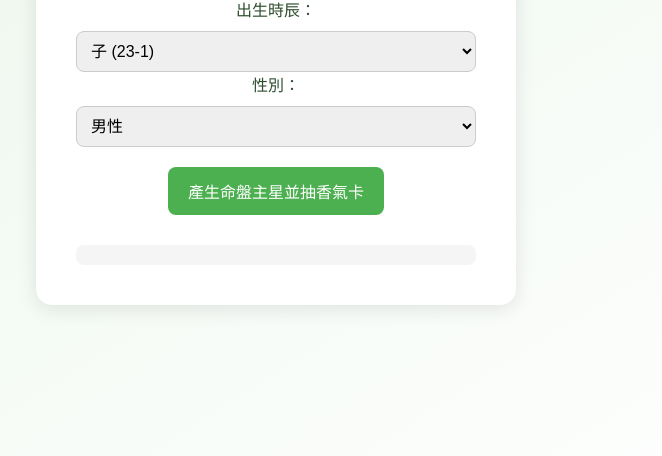
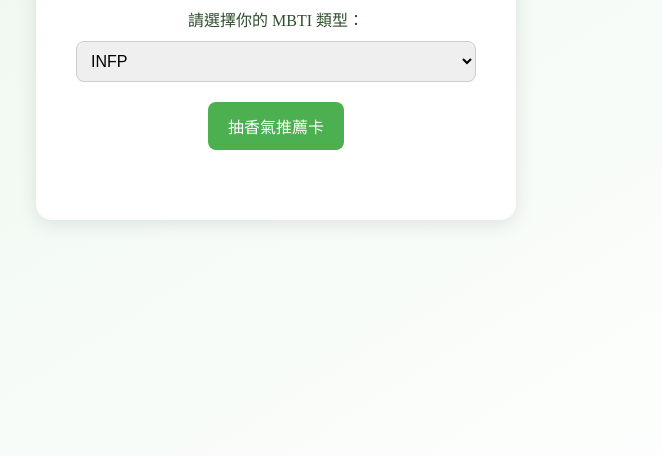
Before and after one commit to cheyuan1115/ziwei-5, a plain HTML site: page index.html in a window 1280 px wide. Shown: the part 344-800 px from the top of the page, without its empty margins (364-1026 px from the left). Drawn offline with Linux system fonts and the light colour scheme.

Commit message:
Update index.html

```diff
--- a/index.html
+++ b/index.html
@@ -3,7 +3,7 @@
 <head>
   <meta charset="UTF-8">
   <meta name="viewport" content="width=device-width, initial-scale=1.0">
-  <title>紫微命盤 × 香氣推薦</title>
+  <title>MBTI × 香氣推薦</title>
   <link href="https://fonts.googleapis.com/css2?family=Noto+Serif+TC&display=swap" rel="stylesheet">
   <style>
     body {
@@ -25,7 +25,7 @@
       width: 100%;
       text-align: center;
     }
-    select, input[type="date"] {
+    select {
       width: 100%;
       padding: 10px;
       margin-top: 10px;
@@ -55,107 +55,53 @@
       border-radius: 12px;
       margin-top: 20px;
     }
-    .debug {
-      margin-top: 20px;
-      background: #f5f5f5;
-      padding: 10px;
-      font-size: 12px;
-      white-space: pre-wrap;
-      border-radius: 8px;
-      text-align: left;
-    }
   </style>
 </head>
 <body>
   <div class="card">
-    <h2>紫微命盤 × 香氣推薦</h2>
-    <label for="birth">出生日期：</label>
-    <input type="date" id="birth" required>
-
-    <label for="hour">出生時辰：</label>
-    <select id="hour">
-      <option value="23">子 (23-1)</option>
-      <option value="1">丑 (1-3)</option>
-      <option value="3">寅 (3-5)</option>
-      <option value="5">卯 (5-7)</option>
-      <option value="7">辰 (7-9)</option>
-      <option value="9">巳 (9-11)</option>
-      <option value="11">午 (11-13)</option>
-      <option value="13">未 (13-15)</option>
-      <option value="15">申 (15-17)</option>
-      <option value="17">酉 (17-19)</option>
-      <option value="19">戌 (19-21)</option>
-      <option value="21">亥 (21-23)</option>
+    <h2>MBTI × 香氣推薦</h2>
+    <label for="mbti">請選擇你的 MBTI 類型：</label>
+    <select id="mbti">
+      <option value="INFP">INFP</option>
+      <option value="INFJ">INFJ</option>
+      <option value="INTP">INTP</option>
+      <option value="INTJ">INTJ</option>
+      <option value="ISFP">ISFP</option>
+      <option value="ISFJ">ISFJ</option>
+      <option value="ISTP">ISTP</option>
+      <option value="ISTJ">ISTJ</option>
+      <option value="ENFP">ENFP</option>
+      <option value="ENFJ">ENFJ</option>
+      <option value="ENTP">ENTP</option>
+      <option value="ENTJ">ENTJ</option>
+      <option value="ESFP">ESFP</option>
+      <option value="ESFJ">ESFJ</option>
+      <option value="ESTP">ESTP</option>
+      <option value="ESTJ">ESTJ</option>
     </select>
 
-    <label for="gender">性別：</label>
-    <select id="gender">
-      <option value="male">男性</option>
-      <option value="female">女性</option>
-    </select>
-
-    <button onclick="generateChart()">產生命盤主星並抽香氣卡</button>
+    <button onclick="getMBTIRecommendation()">抽香氣推薦卡</button>
 
     <div class="result" id="result"></div>
-    <div class="debug" id="debug"></div>
   </div>
 
   <script>
-    function generateChart() {
-      const birth = document.getElementById('birth').value;
-      const hour = document.getElementById('hour').value;
-      const gender = document.getElementById('gender').value;
-      const debug = document.getElementById('debug');
-      debug.innerText = "";
-
-      if (!birth) {
-        alert("請選擇出生日期");
-        return;
-      }
-
-      const today = new Date().toISOString().split("T")[0];
-      if (birth > today) {
-        alert("出生日期不可為未來");
-        return;
-      }
-
-      const postData = {
-        gender: gender,
-        birth: birth,
-        hour: parseInt(hour)
-      };
-
-      debug.innerText += `送出玄機命盤 API：\n${JSON.stringify(postData, null, 2)}\n`;
-
-      fetch("https://api.zhyuan.cc/ziwei", {
-        method: "POST",
-        headers: { "Content-Type": "application/json" },
-        body: JSON.stringify(postData)
-      })
-      .then(async res => {
-        const result = await res.json();
-        debug.innerText += `命盤回傳：\n${JSON.stringify(result, null, 2)}\n`;
-        const star = result.data?.命宮主星;
-        if (!star) {
-          alert("命盤產生失敗，請確認輸入是否正確");
-          return;
-        }
-        fetch("https://script.google.com/macros/s/AKfycbwiZpI9cH_YQIPXpu733EaVnj69LQUM_aSZTWB7f2sdudnocQxD5pNcozd5wHkojYA_LQ/exec?star=" + encodeURIComponent(star))
+    function getMBTIRecommendation() {
+      const mbti = document.getElementById("mbti").value;
+      fetch("https://script.google.com/macros/s/AKfycbwiZpI9cH_YQIPXpu733EaVnj69LQUM_aSZTWB7f2sdudnocQxD5pNcozd5wHkojYA_LQ/exec?star=" + mbti)
         .then(res => res.json())
         .then(data => {
-            debug.innerText += `香氣卡資料：\n${JSON.stringify(data, null, 2)}\n`;
-            document.getElementById('result').innerHTML = `
-              <h3>命宮主星：${star}</h3>
+          document.getElementById("result").innerHTML = `
+            <h3>MBTI 類型：${mbti}</h3>
             <p><strong>香氣組合：</strong>${data.scent}</p>
             <p><strong>語錄：</strong>${data.quote}</p>
             <p><strong>使用建議：</strong>${data.usage}</p>
             <img src="${data.img}" alt="香氣卡圖像">
           `;
-          });
         })
-      .catch(err => {
-        debug.innerText += `錯誤：\n${err}\n`;
-        alert("命盤產生失敗，請稍後再試。");
+        .catch(error => {
+          alert("資料讀取失敗，請稍後再試。");
+          console.error(error);
         });
     }
   </script>
```
Lines whose indentation alone changed are shown as unchanged.
